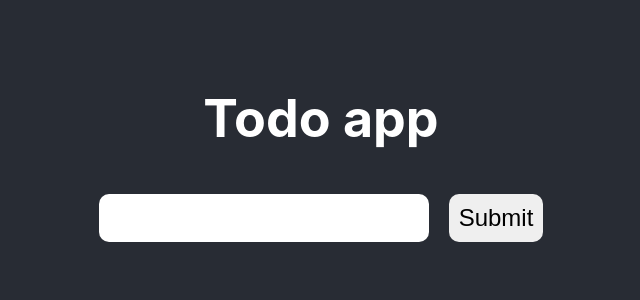
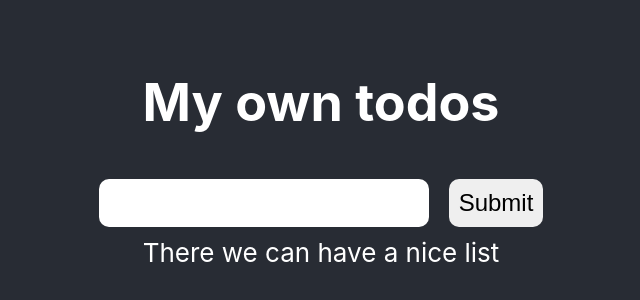
Before and after one commit to peksi/todo-app-example, a React (Create React App) app: page / in a window 1280 px wide. Shown: the part 248-548 px from the top of the page, without its empty margins (319-959 px from the left). Built offline with nearby package versions, Linux system fonts and the light colour scheme.

Commit message:
added todolist component

```diff
--- a/src/App.js
+++ b/src/App.js
@@ -1,14 +1,15 @@
 import React from "react";
 import "./App.css";
 import {InputRow} from './InputRow.js'
+import {TodoList} from './TodoList.js'
 
 const App = () => {
   return (
     <div className="App">
       <header className="App-header">
-
-        <h1>Todo app</h1>
+        <h1>My own todos</h1>
 		<InputRow />
+		<TodoList />
       </header>
     </div>
   );
--- /dev/null
+++ b/src/TodoList.js
@@ -0,0 +1,9 @@
+import React from 'react';
+
+export const TodoList = () => {
+	return (
+		<div>
+			There we can have a nice list
+		</div>
+	)
+}
```
